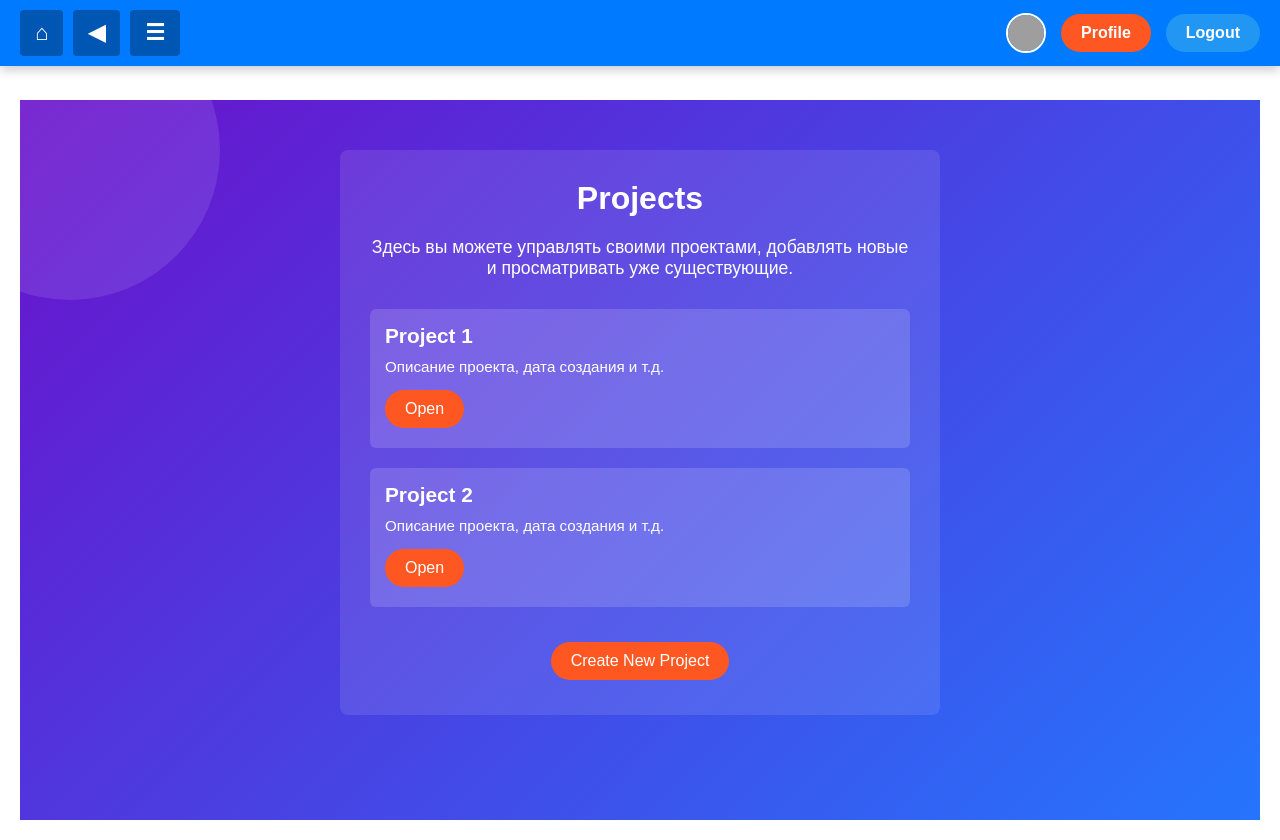
After one commit to DanteZarantes/ccc, a Django app: page /projects/ in a window 1280 px wide. The commit adds this page. Run offline with Django 5.2, Linux system fonts and the light colour scheme; a user stored in the database is signed in; grey boxes are pictures that could not be loaded.

Commit message:
Initial commit

```diff
--- a/covject1/urls.py
+++ b/covject1/urls.py
@@ -3,15 +3,18 @@ from django.urls import path, include
 from todolist import views
 
 urlpatterns = [
-    path('admin/', admin.site.urls),        # Админка
-    path('', views.homepage, name='homepage'),  # Главная страница
+    path('admin/', admin.site.urls),
+    path('', views.homepage, name='homepage'),
 
-    # Маршруты To-Do List (включают в себя всё, что относится к задачам,
-    # а также маршрут для auth_view, если вы его объявили в todolist/urls)
+    # Если нужно, чтобы Projects/Settings были без /todolist/
+    path('projects/', views.projects, name='projects'),
+    path('settings/', views.settings_view, name='settings_view'),
+
+    # Остальные маршруты приложения To-Do
     path('todolist/', include('todolist.urls')),
 ]
 
-# Добавляем обработку медиа-файлов
+# Добавляем обработку медиа-файлов (для DEBUG)
 from django.conf import settings
 from django.conf.urls.static import static
 
--- a/todolist/templates/header.html
+++ b/todolist/templates/header.html
@@ -203,8 +203,9 @@
     <div id="sidebar" class="sidebar">
         <button class="closebtn" onclick="toggleSidebar()">×</button>
         <a href="{% url 'create_todo' %}">My To-Do Lists</a>
-        <a href="#">Projects</a>
-        <a href="#">Settings</a>
+        <!-- Исправляем ссылки на Projects & Settings -->
+        <a href="{% url 'projects' %}">Projects</a>
+        <a href="{% url 'settings_view' %}">Settings</a>
     </div>
 
     <!-- Основной контент страницы -->
--- /dev/null
+++ b/todolist/templates/projects.html
@@ -0,0 +1,123 @@
+{% extends "header.html" %}
+
+{% block content %}
+<!-- Обертка для фонового градиента и общей структуры -->
+<div class="content-wrapper">
+    <!-- Полупрозрачный контейнер для основного содержимого -->
+    <div class="container-box">
+        <h1 class="page-title">Projects</h1>
+        <p class="description">
+            Здесь вы можете управлять своими проектами, добавлять новые и просматривать уже существующие.
+        </p>
+
+        <!-- Демонстрационная область для списка проектов -->
+        <div class="project-list">
+            <div class="project-item">
+                <h3>Project 1</h3>
+                <p>Описание проекта, дата создания и т.д.</p>
+                <button class="btn-action">Open</button>
+            </div>
+            <div class="project-item">
+                <h3>Project 2</h3>
+                <p>Описание проекта, дата создания и т.д.</p>
+                <button class="btn-action">Open</button>
+            </div>
+            <!-- Добавьте другие проекты по необходимости -->
+        </div>
+
+        <!-- Пример кнопки добавления нового проекта -->
+        <button class="btn-create">Create New Project</button>
+    </div>
+</div>
+
+<style>
+/* === Пример стилей, аналогичных вашей странице To-Do === */
+
+/* Обертка с градиентным фоном (как на Create a New To-Do List) */
+.content-wrapper {
+    position: relative;
+    min-height: calc(100vh - 80px); /* 80px под шапку nav */
+    padding: 50px 20px;
+    background: linear-gradient(135deg, #6a11cb, #2575fc); /* Пример градиента */
+    overflow: hidden;
+}
+
+/* Круг (бледный), как на скриншоте */
+.content-wrapper::before {
+    content: '';
+    position: absolute;
+    top: -100px;
+    left: -100px;
+    width: 300px;
+    height: 300px;
+    background: rgba(255, 255, 255, 0.1);
+    border-radius: 50%;
+    z-index: 1;
+}
+
+/* Полупрозрачный контейнер, в котором находится текст и кнопки */
+.container-box {
+    position: relative;
+    z-index: 2; /* выше полупрозрачного круга */
+    max-width: 600px;
+    margin: 0 auto;
+    background-color: rgba(255, 255, 255, 0.1);
+    border-radius: 8px;
+    padding: 30px;
+    text-align: center;
+    color: #fff;
+}
+
+/* Заголовок */
+.page-title {
+    font-size: 2rem;
+    margin-bottom: 20px;
+}
+
+/* Подзаголовок/описание */
+.description {
+    font-size: 1.1rem;
+    margin-bottom: 30px;
+}
+
+/* Пример списка проектов */
+.project-list {
+    display: grid;
+    gap: 20px;
+    margin-bottom: 30px;
+}
+.project-item {
+    background-color: rgba(255, 255, 255, 0.15);
+    border-radius: 6px;
+    padding: 15px;
+    text-align: left;
+}
+.project-item h3 {
+    margin-bottom: 10px;
+    font-size: 1.3rem;
+}
+.project-item p {
+    margin-bottom: 10px;
+    font-size: 0.95rem;
+}
+
+/* Кнопки */
+.btn-action,
+.btn-create {
+    background: #ff5722; /* Оранжевый, как у вашей кнопки Profile */
+    color: #fff;
+    border: none;
+    padding: 10px 20px;
+    border-radius: 20px;
+    font-size: 1rem;
+    cursor: pointer;
+    transition: background 0.3s, transform 0.2s;
+    margin: 5px 0;
+}
+.btn-action:hover,
+.btn-create:hover {
+    background: #e64a19;
+    transform: scale(1.05);
+}
+</style>
+{% endblock %}
--- a/todolist/urls.py
+++ b/todolist/urls.py
@@ -50,4 +50,8 @@ urlpatterns = [
         auth_views.PasswordResetCompleteView.as_view(template_name='password_reset_complete.html'),
         name='password_reset_complete'
     ),
+
+    # Новые маршруты для Projects и Settings
+    path('projects/', views.projects, name='projects'),
+    path('settings/', views.settings_view, name='settings_view'),
 ]
--- a/todolist/views.py
+++ b/todolist/views.py
@@ -247,3 +247,19 @@ def add_detail(request, task_id):
         except Exception as e:
             return JsonResponse({"success": False, "message": str(e)}, status=500)
     return JsonResponse({"success": False, "message": "Invalid request method."}, status=405)
+
+# Новые представления для Projects и Settings
+
+@login_required
+def projects(request):
+    """
+    Отображает страницу проектов.
+    """
+    return render(request, 'projects.html')
+
+@login_required
+def settings_view(request):
+    """
+    Отображает страницу настроек.
+    """
+    return render(request, 'settings.html')
```
Also changed, not shown: todolist/templates/settings.html (added, +110 -0 lines), db.sqlite3.
